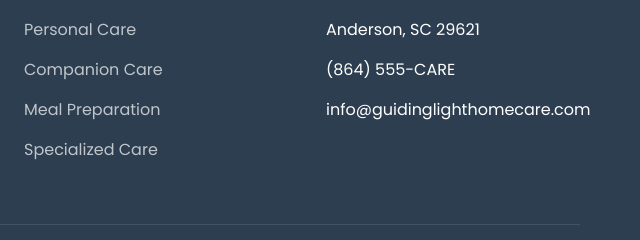
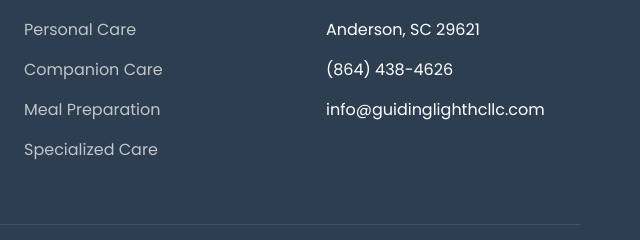
Before and after one commit to dowadud/guiding-light-homecare, a plain HTML site: page index.html in a window 1280 px wide. Shown: the part 5971-6211 px from the top of the page, 640-1280 px from the left. Drawn offline with nearby package versions, Linux system fonts and the light colour scheme.

Commit message:
Update contact information: email, phone, and domain

```diff
--- a/index.html
+++ b/index.html
@@ -298,14 +298,14 @@
                             <span class="contact-icon">📞</span>
                             <div>
                                 <h4>Phone</h4>
-                                <p>(864) 555-CARE</p>
+                                <p><a href="tel:8644384626" style="color: inherit; text-decoration: none;">(864) 438-4626</a></p>
                             </div>
                         </div>
                         <div class="contact-item">
                             <span class="contact-icon">✉️</span>
                             <div>
                                 <h4>Email</h4>
-                                <p>info@guidinglighthomecare.com</p>
+                                <p><a href="mailto:info@guidinglighthcllc.com" style="color: inherit; text-decoration: none;">info@guidinglighthcllc.com</a></p>
                             </div>
                         </div>
                         <div class="contact-item">
@@ -382,8 +382,8 @@
                     <h4>Contact</h4>
                     <ul>
                         <li>Anderson, SC 29621</li>
-                        <li>(864) 555-CARE</li>
-                        <li>info@guidinglighthomecare.com</li>
+                        <li>(864) 438-4626</li>
+                        <li>info@guidinglighthcllc.com</li>
                     </ul>
                 </div>
             </div>
```
Also changed, not shown: 1 other file.
